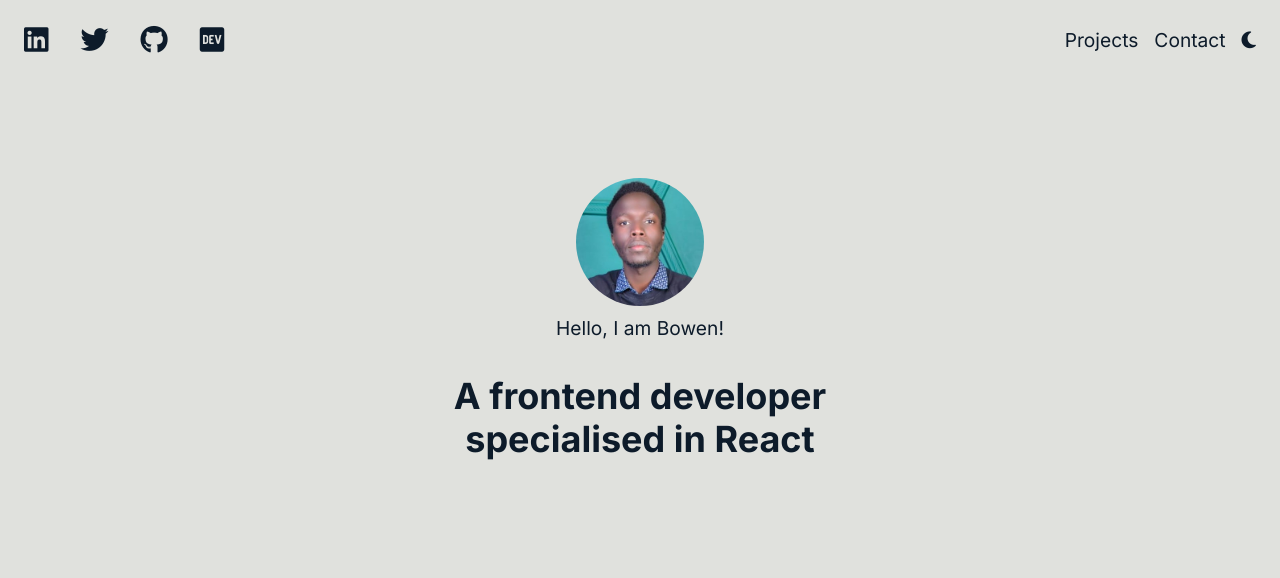
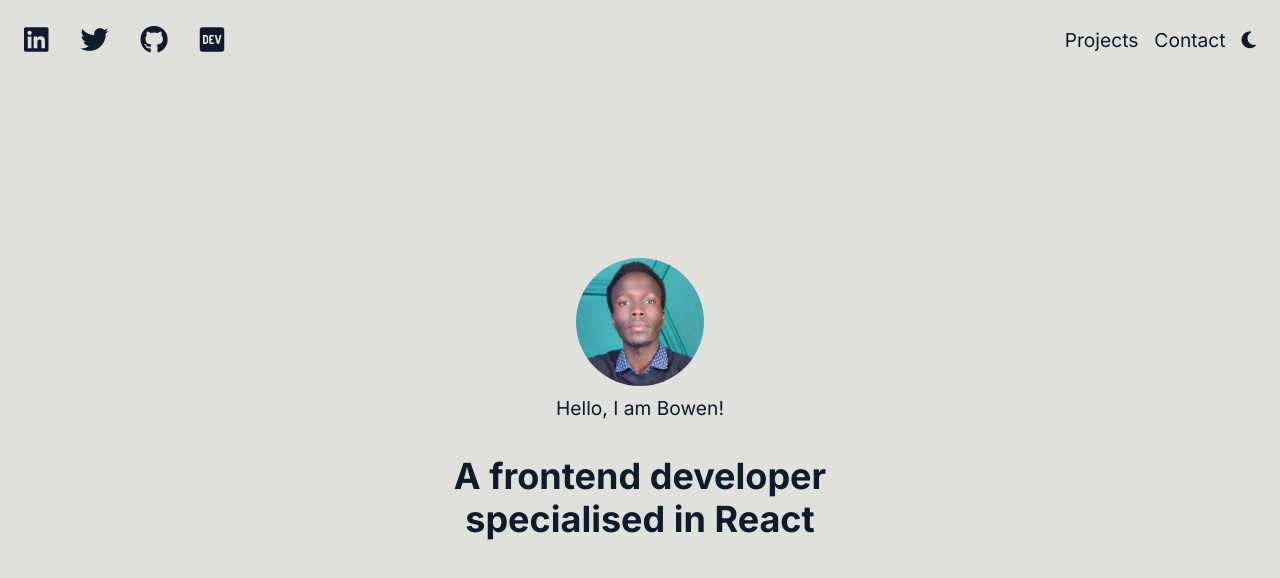
Before and after one commit to 874bowen/portfolio-prof, a React (Create React App) app: page / in a window 1280 px wide. Shown: the top 578 px of the page. Built offline with nearby package versions, Linux system fonts and the light colour scheme.

Commit message:
style projects conponent

```diff
--- a/src/App.css
+++ b/src/App.css
@@ -47,6 +47,7 @@ body {
    gap: 5rem;
    position: fixed;
    top: 0;
+   z-index: 2;
 }
 
 .nav__social-links {
@@ -64,7 +65,7 @@ body {
 }
 
 .landing__image-div {
-   height: 80vh;
+   height: 100vh;
    display: flex;
    flex-flow: column;
    justify-content: center;
@@ -80,6 +81,7 @@ body {
 caption {
    margin-bottom: 2rem;
 }
+
 @media screen and (max-width: 576px) {
    .nav__div {
       width: 100%;
```
